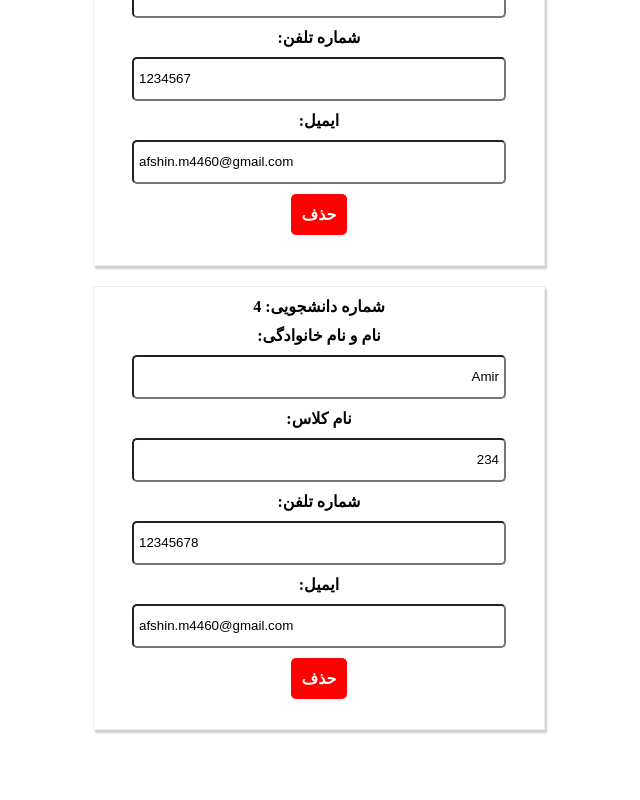
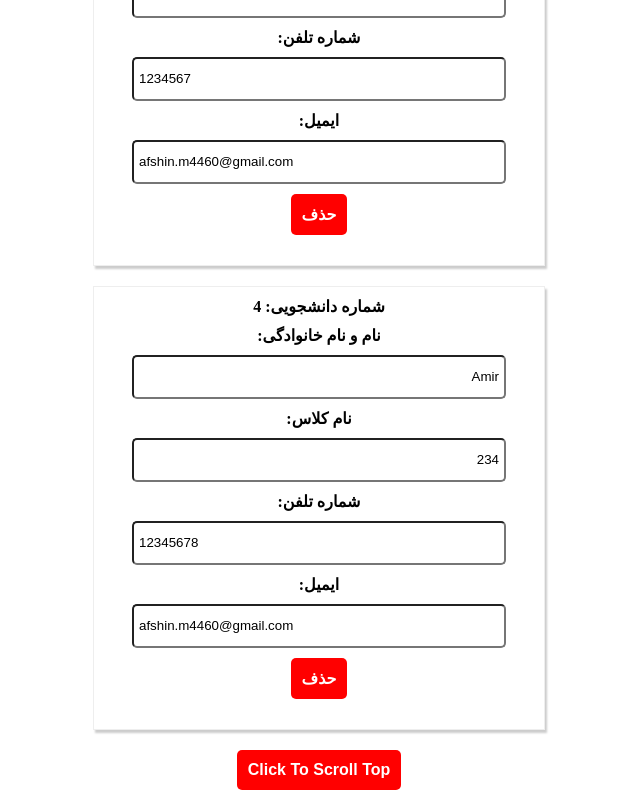
Before and after one commit to afshin4460/reactapp.ir-part2-students, a React (Create React App) app: page / in a window 1280 px wide. Shown: the part 1739-2539 px from the top of the page, without its empty margins (321-961 px from the left). Before the commit the page ends 2489 px from the top, so only its background shows below. Built offline with nearby package versions, Linux system fonts and the light colour scheme.

Commit message:
useRef for button to scroll top

```diff
--- a/src/App.jsx
+++ b/src/App.jsx
@@ -80,6 +80,9 @@ function App() {
         setStudentEmail('');
     };
     const inputEl = useRef(null);
+    const executeScroll = () => {
+        window.scroll(0, inputEl.current.offsetTop);
+    };
     return (
         <div className='App'>
             <NewStudent
@@ -101,6 +104,7 @@ function App() {
                 deleted={deleteStudent}
                 toggle={toggle}
             />
+            <Button btnType='danger' clicked={executeScroll}>Click To Scroll Top</Button>
         </div>
     );
 }
```
